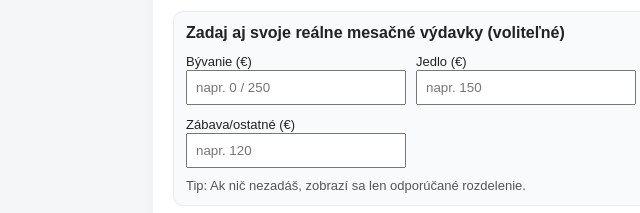
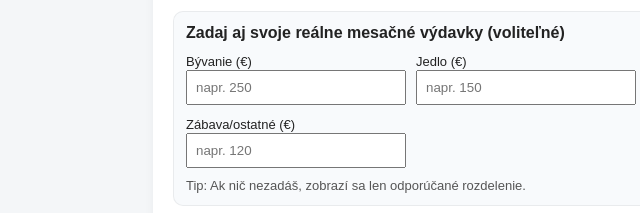
Before and after one commit to dopravaci-trnava/prva-vyplata-bez-chaosu, a plain HTML site: page index.html in a window 1280 px wide. Shown: the part 749-962 px from the top of the page, 37-677 px from the left. Drawn offline with Linux system fonts and the light colour scheme.

Commit message:
index.html

```diff
--- a/index.html
+++ b/index.html
@@ -52,7 +52,7 @@
       <div style="display:flex; flex-wrap:wrap; gap:10px;">
         <div>
           <label style="font-size:13px;">Bývanie (€)</label><br>
-          <input type="number" id="exp_housing" placeholder="napr. 0 / 250" />
+          <input type="number" id="exp_housing" placeholder="napr. 250" />
         </div>
         <div>
           <label style="font-size:13px;">Jedlo (€)</label><br>
```
